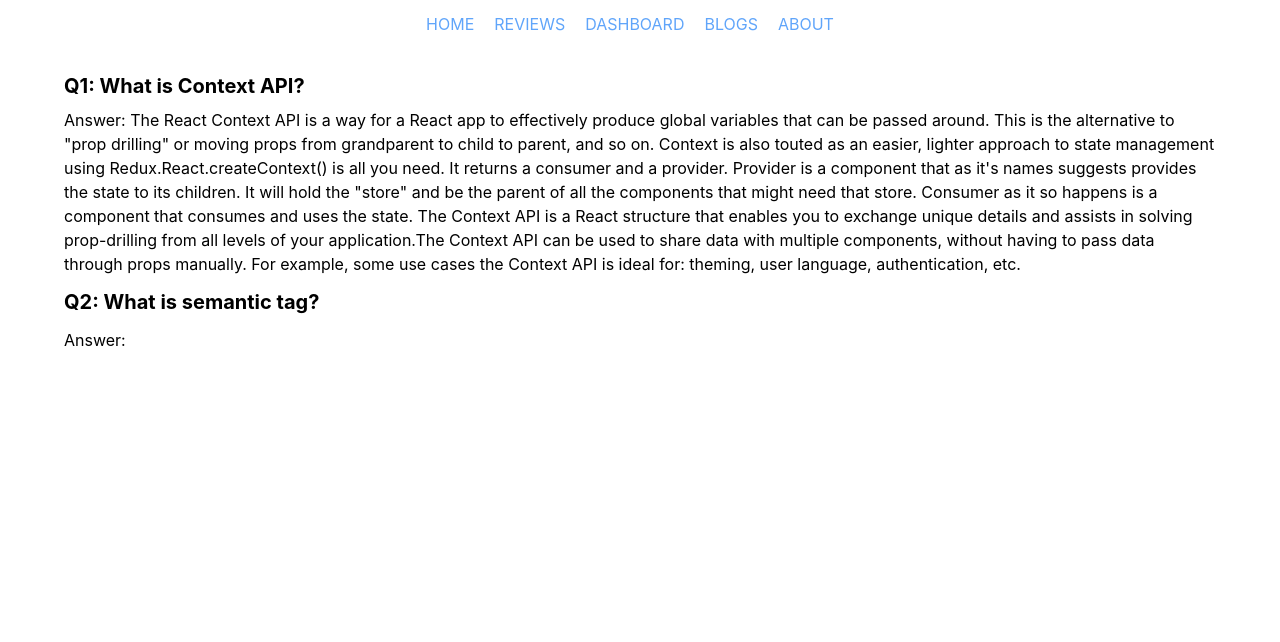
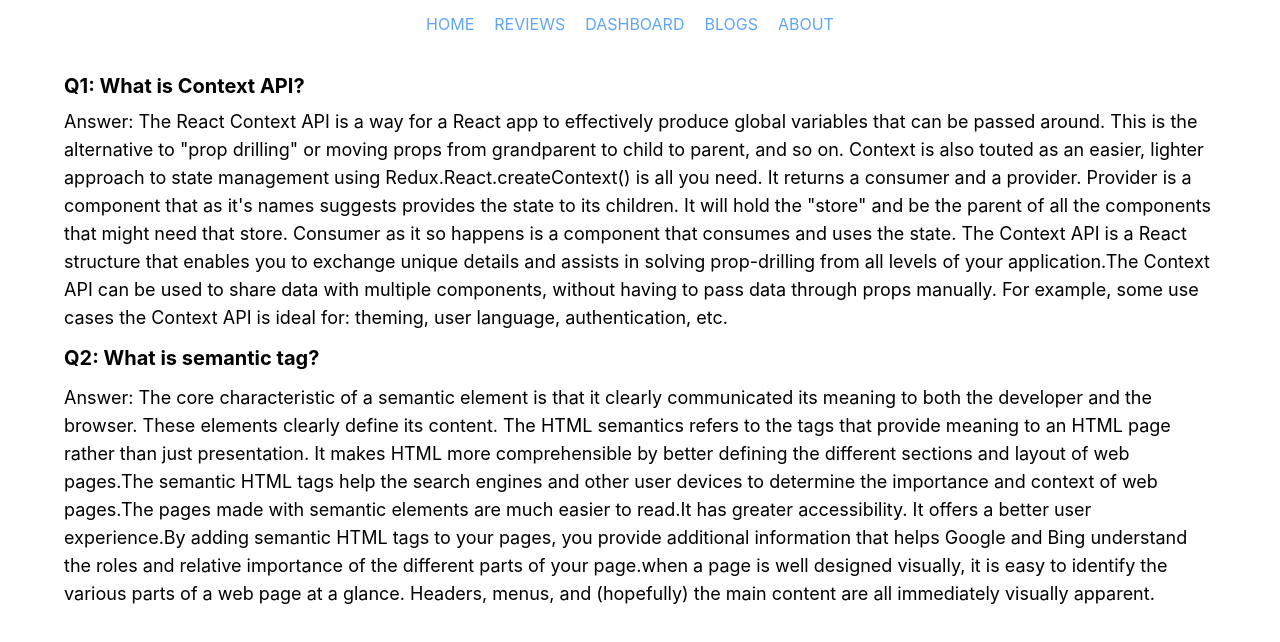
Before and after one commit to Hasanat902/product-analysis-site, a React (Create React App) app: page /blogs in a window 1280 px wide. Shown: the top 642 px of the page. Built offline with nearby package versions, Linux system fonts and the light colour scheme.

Commit message:
question answer added

```diff
--- a/src/components/Blogs/Blogs.js
+++ b/src/components/Blogs/Blogs.js
@@ -5,10 +5,10 @@ const Blogs = () => {
     return (
         <div className='mx-16 my-9'>
             <h2 className='text-xl font-bold mb-2'>Q1: What is Context API?</h2>
-            <p>Answer: The React Context API is a way for a React app to effectively produce global variables that can be passed around. This is the alternative to "prop drilling" or moving props from grandparent to child to parent, and so on. Context is also touted as an easier, lighter approach to state management using Redux.React.createContext() is all you need. It returns a consumer and a provider. Provider is a component that as it's names suggests provides the state to its children. It will hold the "store" and be the parent of all the components that might need that store. Consumer as it so happens is a component that consumes and uses the state.  The Context API is a React structure that enables you to exchange unique details and assists in solving prop-drilling from all levels of your application.The Context API can be used to share data with multiple components, without having to pass data through props manually. For example, some use cases the Context API is ideal for: theming, user language, authentication, etc.</p>
+            <p className='text-lg'>Answer: The React Context API is a way for a React app to effectively produce global variables that can be passed around. This is the alternative to "prop drilling" or moving props from grandparent to child to parent, and so on. Context is also touted as an easier, lighter approach to state management using Redux.React.createContext() is all you need. It returns a consumer and a provider. Provider is a component that as it's names suggests provides the state to its children. It will hold the "store" and be the parent of all the components that might need that store. Consumer as it so happens is a component that consumes and uses the state.  The Context API is a React structure that enables you to exchange unique details and assists in solving prop-drilling from all levels of your application.The Context API can be used to share data with multiple components, without having to pass data through props manually. For example, some use cases the Context API is ideal for: theming, user language, authentication, etc.</p>
 
             <h2 className='text-xl font-bold my-3'>Q2: What is semantic tag?</h2>
-            <p>Answer: </p>
+            <p className='text-lg'>Answer: The core characteristic of a semantic element is that it clearly communicated its meaning to both the developer and the browser. These elements clearly define its content. The HTML semantics refers to the tags that provide meaning to an HTML page rather than just presentation. It makes HTML more comprehensible by better defining the different sections and layout of web pages.The semantic HTML tags help the search engines and other user devices to determine the importance and context of web pages.The pages made with semantic elements are much easier to read.It has greater accessibility. It offers a better user experience.By adding semantic HTML tags to your pages, you provide additional information that helps Google and Bing understand the roles and relative importance of the different parts of your page.when a page is well designed visually, it is easy to identify the various parts of a web page at a glance. Headers, menus, and (hopefully) the main content are all immediately visually apparent.</p>
         </div>
     );
 };
```
